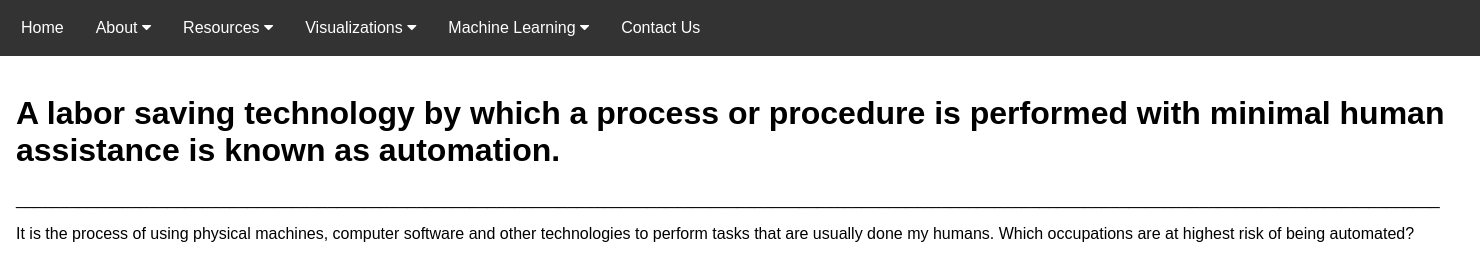
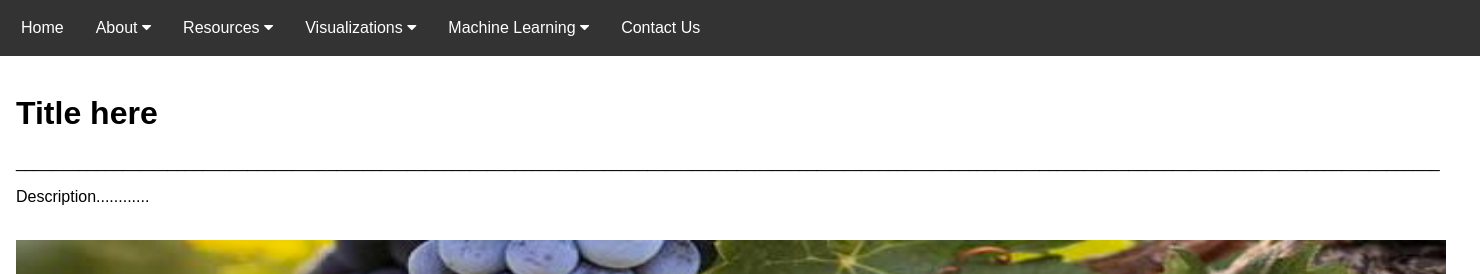
Before and after one commit to bea03013/GrapeExpectations, a Flask app: page / in a window 1480 px wide. Shown: the top 274 px of the page. Run offline with Flask 2, Linux system fonts and the light colour scheme; some libraries are stand-ins or nearby versions.

Commit message:
updated html

```diff
--- a/templates/index.html
+++ b/templates/index.html
@@ -86,8 +86,8 @@ body {
   <div class="subnav">
     <button class="subnavbtn"> Resources <i class="fa fa-caret-down"></i></button>
     <div class="subnav-content">
-      <a href="https://www.bls.gov/data/#api">U.S. Bureau of Labor Statistics</a>
-      <a href="https://www.kaggle.com/andrewmvd/occupation-salary-and-likelihood-of-automation">Occupation, Salary and Likelihood of Automation</a>
+      <a href="https://www.kaggle.com/aleixdorca/wine-quality">Wine Quality: Both Red and White wine data.</a>
+
 
       <!-- <a href="link here">Dataset Title</a> -->
 
@@ -132,9 +132,9 @@ body {
   <!-- --------------------------center this title -->
   <br>
 
-  <h1> A labor saving technology by which a process or procedure is performed with minimal human assistance is known as automation. </h1>
+  <h1> Title here </h1>
   <p>________________________________________________________________________________________________________________________________________________________________</p>
-  <p> It is the process of using physical machines, computer software and other technologies to perform tasks that are usually done my humans. Which occupations are at highest risk of being automated?</p>
+  <p>Description............ </p>
   <br>
 
   <section class="latest section">
@@ -146,7 +146,7 @@ body {
 
                 <!-- <div class="featured-image has-ribbon"> -->
                     <a href="https://themes.3rdwavemedia.com/bootstrap-templates/startup/launch-bootstrap-4-template-for-saas-businesses/" target="_blank">
-                    <img class="img-fluid project-image rounded shadow-sm" src="../static/images/automation3.jpg" height= "650px" width= "1430"alt="Automation" />
+                    <img class="img-fluid project-image rounded shadow-sm" src="../static/images/wine2.jpg" height= "650px" width= "1430"alt="Automation" />
                     </a>
 
                 </div>
@@ -268,7 +268,7 @@ body {
 
     <footer class="footer">
         <div class="container text-center">
-            <h4>Copyright &copy; 2020 Automation </h4>
+            <h4>Copyright &copy; 2020 Wine Quality: Both Red and White wine data </h4>
                 <!--/* This template is free as long as you keep the attribution link below. Thank you for your support. :) If you'd like to use the template without the attribution, you can buy the commercial license via our website: themes.3rdwavemedia.com */-->
 
     </footer><!--//footer-->
```
